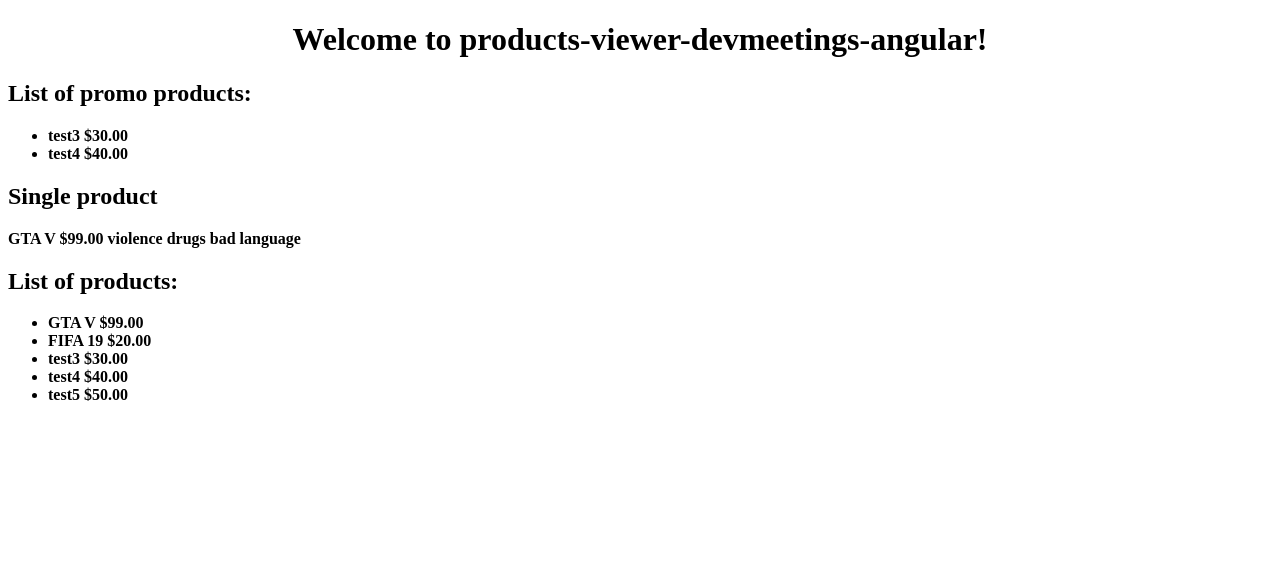
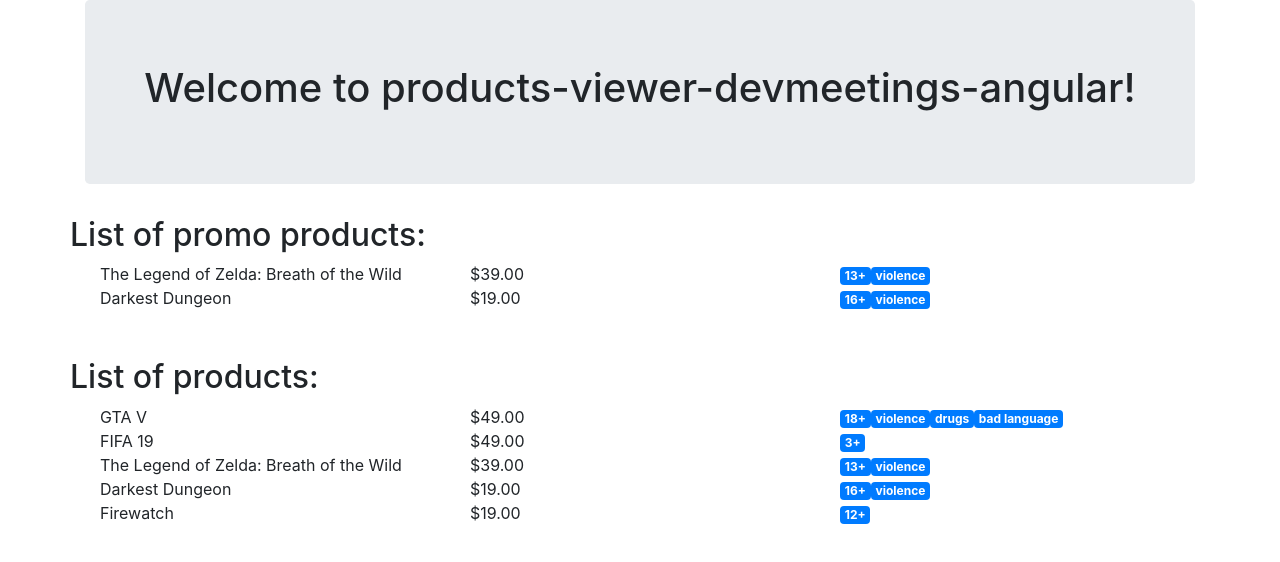
Before and after one commit to aleksandrzak-rafal/devmeetings-angular, an Angular app: page / in a window 1280 px wide. Shown: the top 562 px of the page. Built offline with nearby package versions, Linux system fonts and the light colour scheme.

Commit message:
styling, fixes etc

```diff
--- a/package.json
+++ b/package.json
@@ -17,6 +17,7 @@
     "@angular/core": "^6.1.0",
     "@angular/forms": "^6.1.0",
     "@angular/http": "^6.1.0",
+    "@angular/material": "^6.4.7",
     "@angular/platform-browser": "^6.1.0",
     "@angular/platform-browser-dynamic": "^6.1.0",
     "@angular/router": "^6.1.0",
--- a/src/app/app.component.css
+++ b/src/app/app.component.css
@@ -0,0 +1,7 @@
+.devmeeting .row+.row {
+    margin-top: 2rem;
+}
+
+.jumbotron {
+    text-align: center;
+}
--- a/src/app/app.component.html
+++ b/src/app/app.component.html
@@ -1,9 +1,12 @@
 <!--The content below is only a placeholder and can be replaced.-->
-<div style="text-align:center">
-  <h1>
-    Welcome to {{ title }}!
-  </h1>
+<div class="container devmeeting">
+  <div class="jumbotron">
+    <h1>Welcome to {{ title }}!</h1>
+  </div>
+  <div class="row">
+      <app-promo-product-list [products]="products"></app-promo-product-list>
+  </div>
+  <div class="row">
+      <app-product-list [products]="products"></app-product-list>
+  </div>
 </div>
-<app-promo-product-list [products]="products"></app-promo-product-list>
-<app-single-product [product]="products[0]"></app-single-product>
-<app-product-list [products]="products"></app-product-list>
--- a/src/app/app.component.ts
+++ b/src/app/app.component.ts
@@ -10,10 +10,10 @@
   title = 'products-viewer-devmeetings-angular';
 
   products: IProduct[] = [
-    { name: "GTA V", price: 99, promo: false, tags: ["violence", "drugs", "bad language"]},
-    { name: "FIFA 19", price: 20, promo: false, tags: ["3+"]},
-    { name: "test3", price: 30, promo: true },
-    { name: "test4", price: 40, promo: true },
-    { name: "test5", price: 50, promo: false }
+    { name: "GTA V", price: 49, promo: false, tags: ["18+", "violence", "drugs", "bad language"]},
+    { name: "FIFA 19", price: 49, promo: false, tags: ["3+"]},
+    { name: "The Legend of Zelda: Breath of the Wild", price: 39, promo: true, tags: ["13+", "violence"] },
+    { name: "Darkest Dungeon", price: 19, promo: true, tags: ["16+", "violence"] },
+    { name: "Firewatch", price: 19, promo: false, tags: ["12+"] }
   ]
 }
--- a/src/app/product-list/product-list.component.css
+++ b/src/app/product-list/product-list.component.css
@@ -0,0 +1,4 @@
+:host {
+    display: block;
+    width: 100%;
+}
--- a/src/app/product-list/product-list.component.html
+++ b/src/app/product-list/product-list.component.html
@@ -1,6 +1,10 @@
-<h2>List of products: </h2>
-<div>
-  <ul>
-    <li *ngFor="let product of products"><b>{{ product.name }} {{ product.price | currency:'USD':'symbol'}}</b></li>
-  </ul>
+<div class="container">
+  <div class="row">
+    <h2>List of products: </h2>
+  </div>
+  <div class="row">
+    <ul class="col">
+      <app-single-product *ngFor="let product of products" [product]="product"></app-single-product>
+    </ul>
+  </div>
 </div>
--- a/src/app/promo-product-list/promo-product-list.component.css
+++ b/src/app/promo-product-list/promo-product-list.component.css
@@ -0,0 +1,4 @@
+:host {
+    display: block;
+    width: 100%;
+}
--- a/src/app/promo-product-list/promo-product-list.component.html
+++ b/src/app/promo-product-list/promo-product-list.component.html
@@ -1,6 +1,10 @@
-<h2>List of promo products: </h2>
-<div>
-  <ul>
-      <li *ngFor="let product of getPromoProducts()"><b>{{ product.name }} {{ product.price | currency:'USD':'symbol' }}</b></li>
-  </ul>
-</div>
+<div class="container">
+    <div class="row">
+      <h2>List of promo products: </h2>
+    </div>
+    <div class="row">
+      <ul class="col">
+        <app-single-product *ngFor="let product of getPromoProducts()" [product]="product"></app-single-product>
+      </ul>
+    </div>
+  </div>
--- a/src/app/single-product/single-product.component.css
+++ b/src/app/single-product/single-product.component.css
@@ -0,0 +1,4 @@
+:host {
+    display: block;
+    width: 100%;
+}
--- a/src/app/single-product/single-product.component.html
+++ b/src/app/single-product/single-product.component.html
@@ -1,4 +1,9 @@
-<h2>Single product</h2>
-<div>
-  <b>{{ product.name }} {{ product.price | currency: 'USD': 'symbol' }} <span *ngFor="let tag of product.tags">{{ tag }} </span></b>
+<div class="container">
+  <div class="row">
+    <span class="col-4">{{ product.name }}</span>
+    <span class="col-4">{{ product.price | currency: 'USD': 'symbol' }}</span>
+    <div class="col-4">
+      <span class="badge badge-primary" *ngFor="let tag of product.tags">{{ tag }}</span>
+    </div>
+  </div>
 </div>
--- a/src/index.html
+++ b/src/index.html
@@ -5,8 +5,9 @@
   <title>DevmeetingsAngular</title>
   <base href="/">
 
-  <meta name="viewport" content="width=device-width, initial-scale=1">
+  <meta name="viewport" content="width=device-width, initial-scale=1, shrink-to-fit=no">
   <link rel="icon" type="image/x-icon" href="favicon.ico">
+  <link rel="stylesheet" href="https://stackpath.bootstrapcdn.com/bootstrap/4.1.3/css/bootstrap.min.css" integrity="sha384-MCw98/SFnGE8fJT3GXwEOngsV7Zt27NXFoaoApmYm81iuXoPkFOJwJ8ERdknLPMO" crossorigin="anonymous">
 </head>
 <body>
   <app-root></app-root>
```
Also changed, not shown: 1 other file (tests, documents, lock files or other folders).
